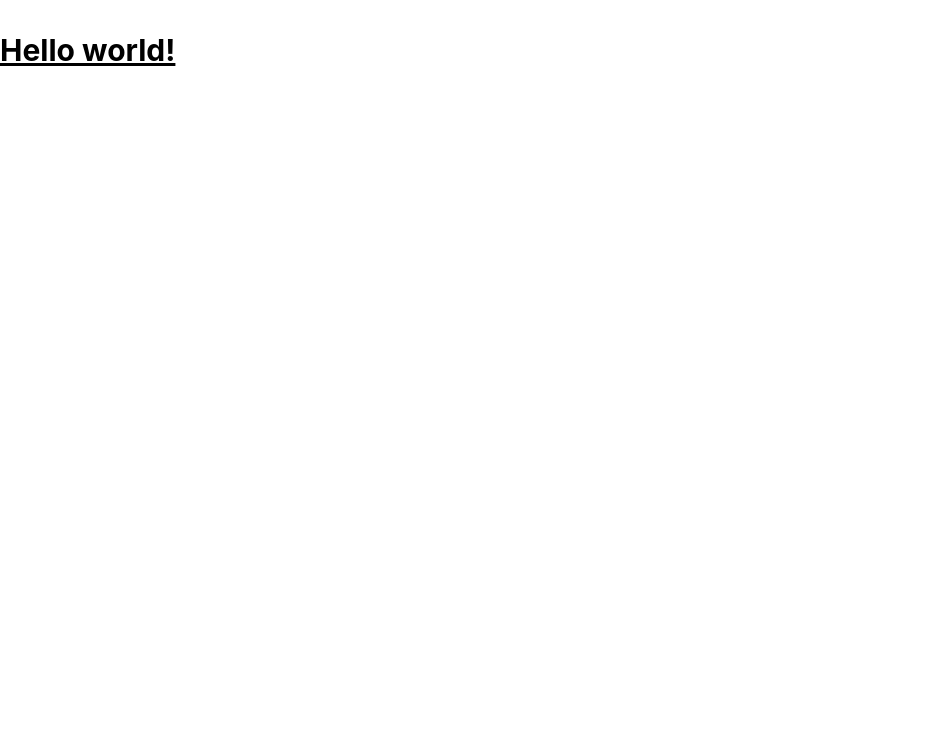
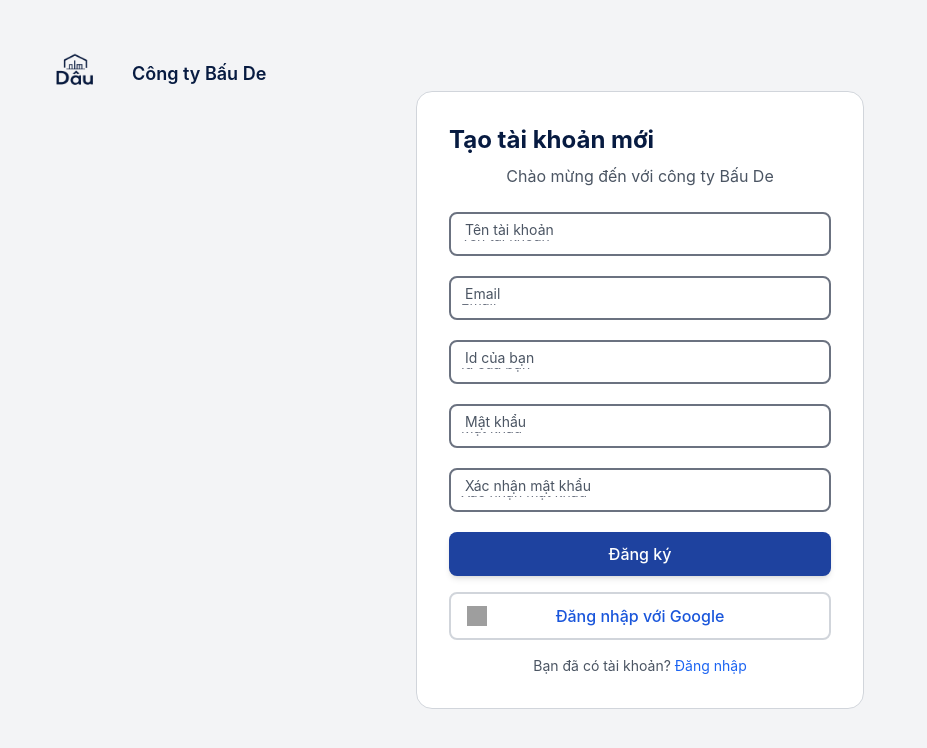
Before and after one commit to kienkent1/QuanLyKhoFe, a Vue app: page / in a window 1280 px wide. Shown: the top 748 px of the page, without its empty margins (0-927 px from the left). Built offline with nearby package versions, Linux system fonts and the light colour scheme; grey boxes are pictures that could not be loaded.

Commit message:
#5-Qthanh-RegisForm

```diff
--- a/src/App.vue
+++ b/src/App.vue
@@ -1,10 +1,11 @@
 <script setup>
-import Sidebar from './components/sidebar/Sidebar.vue';
-
+// import Sidebar from './components/sidebar/Sidebar.vue';
+import Register from './components/Register/Register.vue';
 </script>
 
 <template>
-  <Sidebar></Sidebar>
+  <Register></Register>
+  <!-- <Sidebar></Sidebar> -->
   <main>
     <router-view/>
   </main>
--- a/src/components/HomePage/HomePage.vue
+++ b/src/components/HomePage/HomePage.vue
@@ -1,6 +1,6 @@
 <template>
     <h1 class="text-3xl font-bold underline ">
-    Hello world!
+    <!-- Hello world! -->
   </h1>
 
 </template>
--- /dev/null
+++ b/src/components/Register/Register.vue
@@ -0,0 +1,117 @@
+<template>
+    <div class="flex h-screen bg-gray-100">
+        <!-- Logo -->
+        <div class="absolute top-6 left-6 flex items-center gap-2">
+            <img src="./logo.png" alt="Logo" class="h-25 w-25" />
+            <span class="text-lg font-semibold " style="color: #071B41">Công ty Bấu De</span>
+        </div>
+
+        <div class="flex flex-1 items-center justify-center ">
+            <div class="animate-slide-in-left bg-white p-8 rounded-2xl border border-gray-300
+            shadow-[10px_10px_25px_rgba(0,0,0,0.25),-10px_10px_25px_rgba(0,0,0,0.25),0px_-5px_5px_rgba(0,0,0,0.15)]
+            w-full max-w-md">
+                <h2 class="text-2xl font-bold text-left text-gray-900 mb-2" style="color: #071B41">Tạo tài khoản mới
+                </h2>
+                <p class="text-center text-gray-600 mb-6">Chào mừng đến với công ty Bấu De</p>
+
+                <form class="space-y-5">
+
+                    <!-- Tên tài khoản -->
+                    <div class="relative">
+                        <input type="text" id="username" required class="peer w-full border-2 border-gray-500 rounded-lg px-2.5 pt-3 pb-2 text-sm
+             focus:ring-blue-500 focus:border-blue-700 placeholder-transparent" placeholder="Tên tài khoản" />
+                        <label for="username" class="absolute left-3 top-2 bg-white px-1 text-gray-600 text-sm transition-all duration-200
+             peer-placeholder-shown:top-2.5 peer-placeholder-shown:text-gray-400
+             peer-placeholder-shown:text-base
+             peer-focus:top-[-6px] peer-focus:text-blue-700 peer-focus:text-xs
+             peer-valid:top-[-6px] peer-valid:text-blue-700 peer-valid:text-xs">
+                            Tên tài khoản
+                        </label>
+                    </div>
+
+                    <!-- Email -->
+                    <div class="relative">
+                        <input type="email" id="email" required class="peer w-full border-2 border-gray-500 rounded-lg px-2.5 pt-3 pb-2 text-sm
+           focus:ring-blue-500 focus:border-blue-700 placeholder-transparent" placeholder="Email" />
+                        <label for="email"
+                            class="absolute left-3 top-2 bg-white px-1 text-gray-600 text-sm transition-all duration-200
+           peer-placeholder-shown:top-2.5 peer-placeholder-shown:text-gray-400
+           peer-placeholder-shown:text-base
+           peer-focus:top-[-6px] peer-focus:text-blue-700 peer-focus:text-xs
+           peer-not-placeholder-shown:top-[-6px] peer-not-placeholder-shown:text-blue-700 peer-not-placeholder-shown:text-xs">
+                            Email
+                        </label>
+                    </div>
+
+                    <!-- ID -->
+                    <div class="relative">
+                        <input type="text" id="userid" required class="peer w-full border-2 border-gray-500 rounded-lg px-2.5 pt-3 pb-2 text-sm
+             focus:ring-blue-500 focus:border-blue-700 placeholder-transparent" placeholder="Id của bạn" />
+                        <label for="userid" class="absolute left-3 top-2 bg-white px-1 text-gray-600 text-sm transition-all duration-200
+             peer-placeholder-shown:top-2.5 peer-placeholder-shown:text-gray-400
+             peer-placeholder-shown:text-base
+             peer-focus:top-[-6px] peer-focus:text-blue-700 peer-focus:text-xs
+             peer-valid:top-[-6px] peer-valid:text-blue-700 peer-valid:text-xs">
+                            Id của bạn
+                        </label>
+                    </div>
+
+                    <!-- Mật khẩu -->
+                    <div class="relative">
+                        <input type="password" id="password" required class="peer w-full border-2 border-gray-500 rounded-lg px-2.5 pt-3 pb-2 text-sm
+             focus:ring-blue-500 focus:border-blue-700 placeholder-transparent" placeholder="Mật khẩu" />
+                        <label for="password" class="absolute left-3 top-2 bg-white px-1 text-gray-600 text-sm transition-all duration-200
+             peer-placeholder-shown:top-2.5 peer-placeholder-shown:text-gray-400
+             peer-placeholder-shown:text-base
+             peer-focus:top-[-6px] peer-focus:text-blue-700 peer-focus:text-xs
+             peer-valid:top-[-6px] peer-valid:text-blue-700 peer-valid:text-xs">
+                            Mật khẩu
+                        </label>
+                    </div>
+
+                    <!-- Xác nhận mật khẩu -->
+                    <div class="relative">
+                        <input type="password" id="confirm-password" required class="peer w-full border-2 border-gray-500 rounded-lg px-2.5 pt-3 pb-2 text-sm
+             focus:ring-blue-500 focus:border-blue-700 placeholder-transparent" placeholder="Xác nhận mật khẩu" />
+                        <label for="confirm-password" class="absolute left-3 top-2 bg-white px-1 text-gray-600 text-sm transition-all duration-200
+             peer-placeholder-shown:top-2.5 peer-placeholder-shown:text-gray-400
+             peer-placeholder-shown:text-base
+             peer-focus:top-[-6px] peer-focus:text-blue-700 peer-focus:text-xs
+             peer-valid:top-[-6px] peer-valid:text-blue-700 peer-valid:text-xs">
+                            Xác nhận mật khẩu
+                        </label>
+                    </div>
+
+                    <!-- Nút Đăng ký -->
+                    <button type="submit" class="w-full bg-blue-800 text-white py-2.5 rounded-lg font-medium
+         shadow-md shadow-gray-500/50
+         transition-all duration-300
+         hover:bg-blue-900 hover:scale-105 hover:shadow-lg hover:shadow-gray-600/60
+         active:scale-95">
+                        Đăng ký
+                    </button>
+
+                </form>
+
+                <button class="w-full mt-4 relative flex items-center justify-center gap-2
+         border-2 border-gray-300 rounded-lg py-2.5
+         bg-white
+         shadow-[0px_8px_12px_rgba(0,0,0,0.15)]
+         transition-all duration-300
+         hover:shadow-[0px_10px_15px_rgba(0,0,0,0.25)]
+         hover:-translate-y-0.5 active:scale-95">
+
+                    <img src="https://www.svgrepo.com/show/355037/google.svg" alt="Google"
+                        class="w-5 h-5 absolute left-4" />
+                    <span class="text-blue-700 font-medium">Đăng nhập với Google</span>
+                </button>
+
+
+                <p class="text-center text-sm text-gray-600 mt-4">
+                    Bạn đã có tài khoản?
+                    <a href="#" class="text-blue-600 hover:underline">Đăng nhập</a>
+                </p>
+            </div>
+        </div>
+    </div>
+</template>
--- a/src/style.css
+++ b/src/style.css
@@ -1,5 +1,18 @@
 @import "tailwindcss";
+@keyframes slide-in-left {
+  0% {
+    transform: translateX(-100%);
+    opacity: 0;
+  }
+  100% {
+    transform: translateX(0);
+    opacity: 1;
+  }
+}
 
+.animate-slide-in-left {
+  animation: slide-in-left 0.8s ease-out forwards;
+}
 /* :root {
   font-family: system-ui, Avenir, Helvetica, Arial, sans-serif;
   line-height: 1.5;
```
Also changed, not shown: src/components/Register/logo.png (added).
